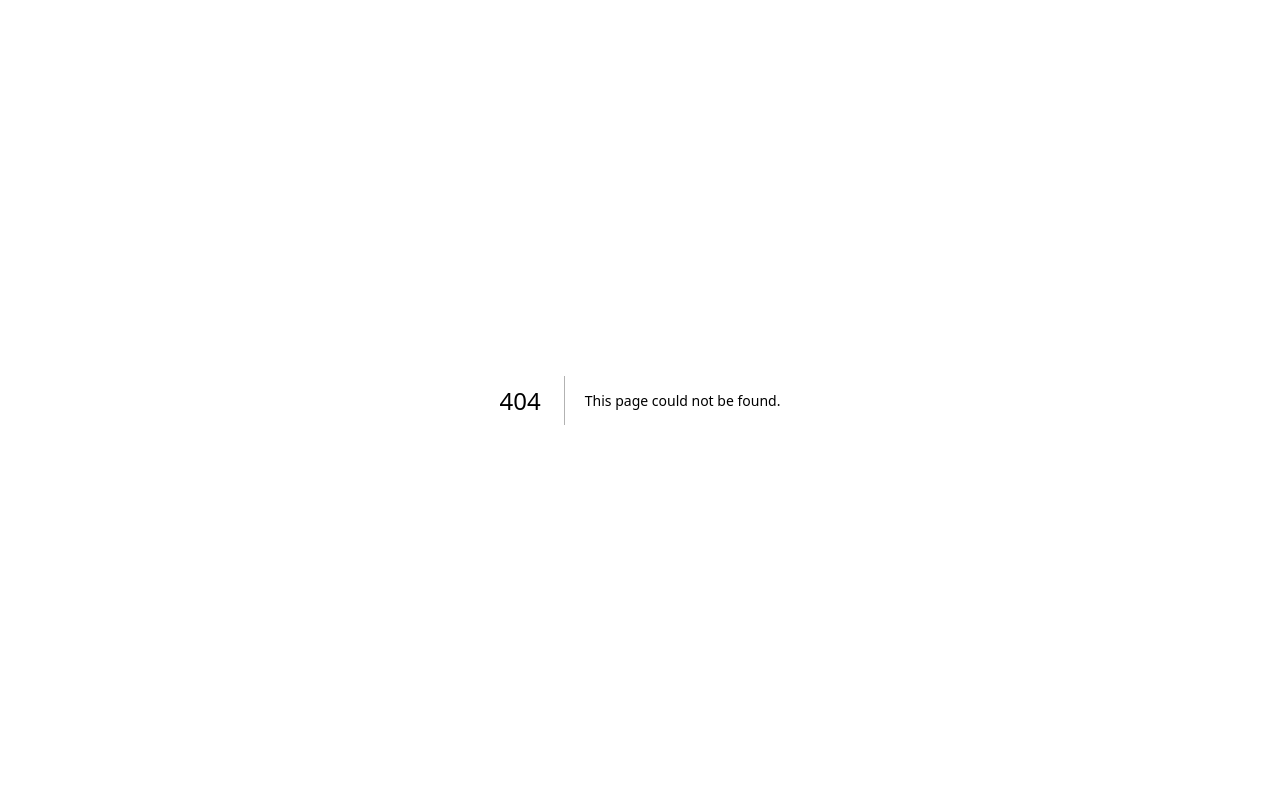
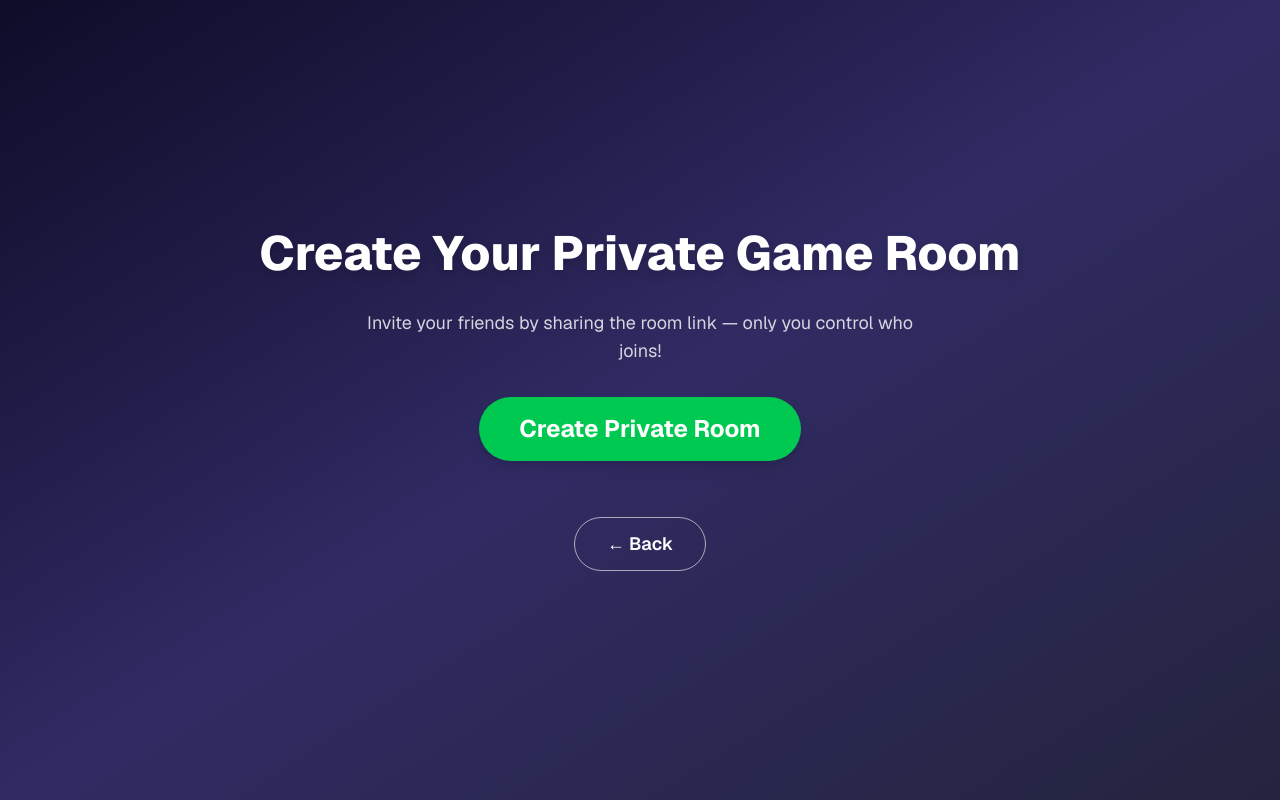
Before and after one commit to anika4anne/guess-the-jam, a Next.js app: page /private/create in a window 1280 px wide. Before the commit this address had no page. Built offline with nearby package versions, Linux system fonts and the light colour scheme.

Commit message:
added the create private page page, and now generating game id's, also added a back button

```diff
--- a/package.json
+++ b/package.json
@@ -28,6 +28,7 @@
     "react": "^19.0.0",
     "react-dom": "^19.0.0",
     "tailwind-merge": "^3.3.1",
+    "uuid": "^11.1.0",
     "zod": "^3.24.2"
   },
   "devDependencies": {
--- a/src/app/page.tsx
+++ b/src/app/page.tsx
@@ -88,14 +88,18 @@ export default function HomePage() {
               Private Rooms
             </h2>
             <div className="grid grid-cols-1 gap-6 sm:grid-cols-2 md:gap-10">
-              <div className="flex max-w-xs flex-col items-center justify-center gap-3 rounded-2xl bg-white/10 p-8 text-white shadow-md transition-all hover:bg-white/20 sm:max-w-md">
+              <Link
+                href="/private/create"
+                className="flex max-w-xs flex-col items-center justify-center gap-3 rounded-2xl bg-white/10 p-8 text-white shadow-md transition-all hover:bg-white/20 sm:max-w-md"
+              >
                 <h3 className="text-center text-2xl font-bold text-green-300">
                   Create Private Room →
                 </h3>
                 <p className="text-center text-lg">
                   Start a private game with friends!
                 </p>
-              </div>
+              </Link>
+
               <div className="flex max-w-xs flex-col items-center justify-center gap-3 rounded-2xl bg-white/10 p-6 text-white shadow-md transition-all hover:bg-white/20">
                 <h3 className="text-center text-2xl font-bold text-pink-300">
                   Join Private Room →
--- /dev/null
+++ b/src/app/private/[roomId]/page.tsx
@@ -0,0 +1,22 @@
+interface RoomPageProps {
+  params: { roomId: string };
+}
+
+export default function PrivateRoom({ params }: RoomPageProps) {
+  const { roomId } = params;
+
+  return (
+    <main className="flex min-h-screen flex-col items-center justify-center bg-gradient-to-br from-[#0f0c29] via-[#302b63] to-[#24243e] text-white">
+      <h1 className="mb-6 text-4xl font-extrabold drop-shadow-md">
+        🎧 Welcome to Room <span className="text-green-700">{roomId}</span>
+      </h1>
+      <p className="mb-10 text-lg text-white/80">
+        Share this link with your friends to invite them to the game!
+      </p>
+
+      <div className="rounded-xl bg-white/10 p-6 text-center shadow-lg backdrop-blur-md">
+        <p className="text-sm text-white/60">Game lobby coming soon...</p>
+      </div>
+    </main>
+  );
+}
--- /dev/null
+++ b/src/app/private/create/page.tsx
@@ -0,0 +1,39 @@
+"use client";
+
+import { useRouter } from "next/navigation";
+
+export default function CreatePrivateRoomPage() {
+  const router = useRouter();
+
+  const handleCreateRoom = () => {
+    const roomId = Math.random().toString(36).substring(2, 8);
+    router.push(`/private/${roomId}`);
+  };
+
+  return (
+    <main className="flex min-h-screen flex-col items-center justify-center space-y-8 bg-gradient-to-br from-[#0f0c29] via-[#302b63] to-[#24243e] px-6 text-white">
+      <h1 className="text-5xl font-extrabold drop-shadow-lg">
+        Create Your Private Game Room
+      </h1>
+
+      <p className="max-w-xl text-center text-lg text-white/80">
+        Invite your friends by sharing the room link — only you control who
+        joins!
+      </p>
+
+      <button
+        onClick={handleCreateRoom}
+        className="rounded-full bg-green-500 px-10 py-4 text-2xl font-bold shadow-lg transition hover:bg-green-600"
+      >
+        Create Private Room
+      </button>
+
+      <button
+        onClick={() => router.back()}
+        className="mt-6 rounded-full border border-white/60 px-8 py-3 text-lg font-semibold text-white transition hover:bg-white/20"
+      >
+        ← Back
+      </button>
+    </main>
+  );
+}
```
Also changed, not shown: 1 other file (tests, documents, lock files or other folders).
